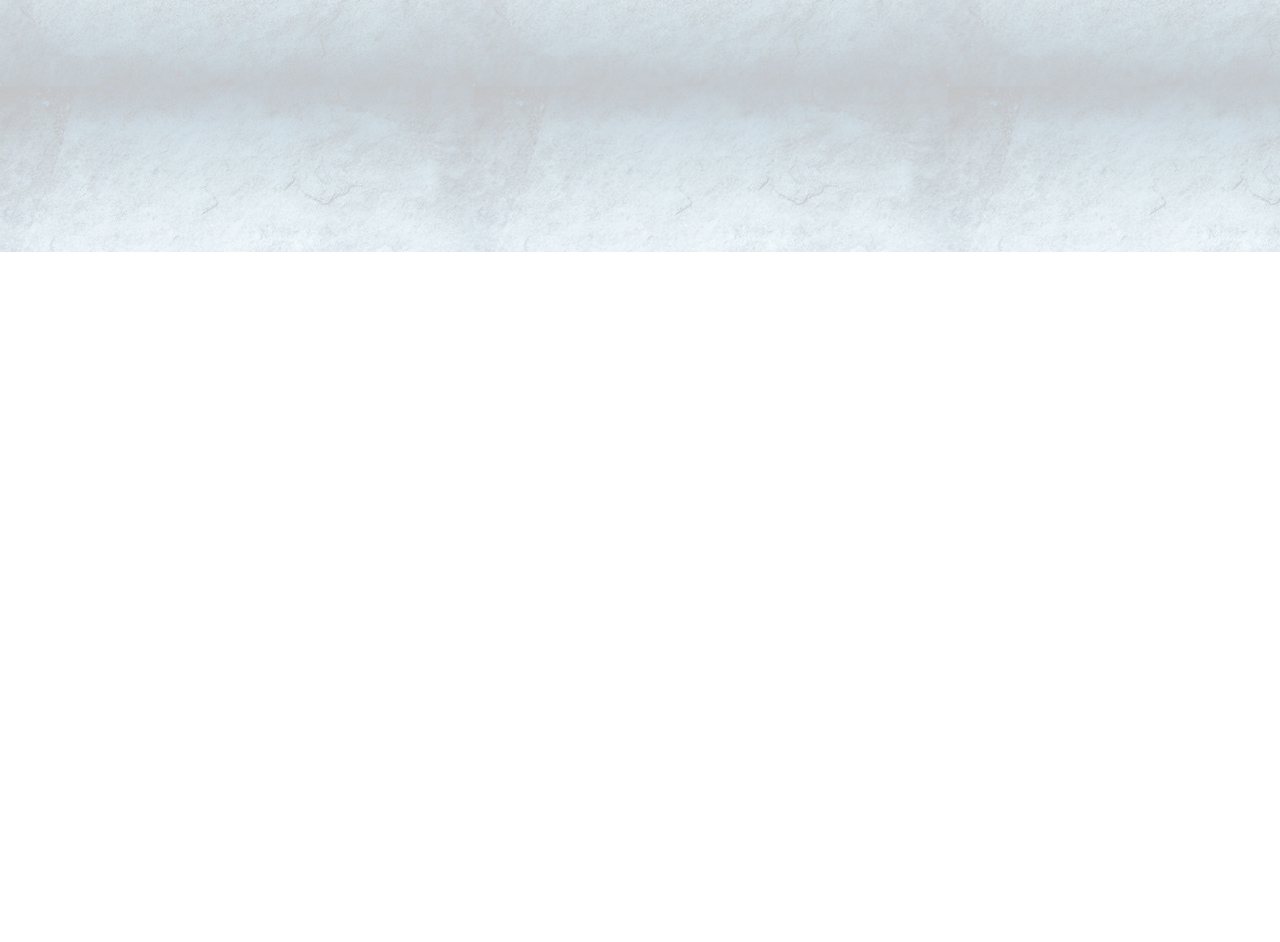
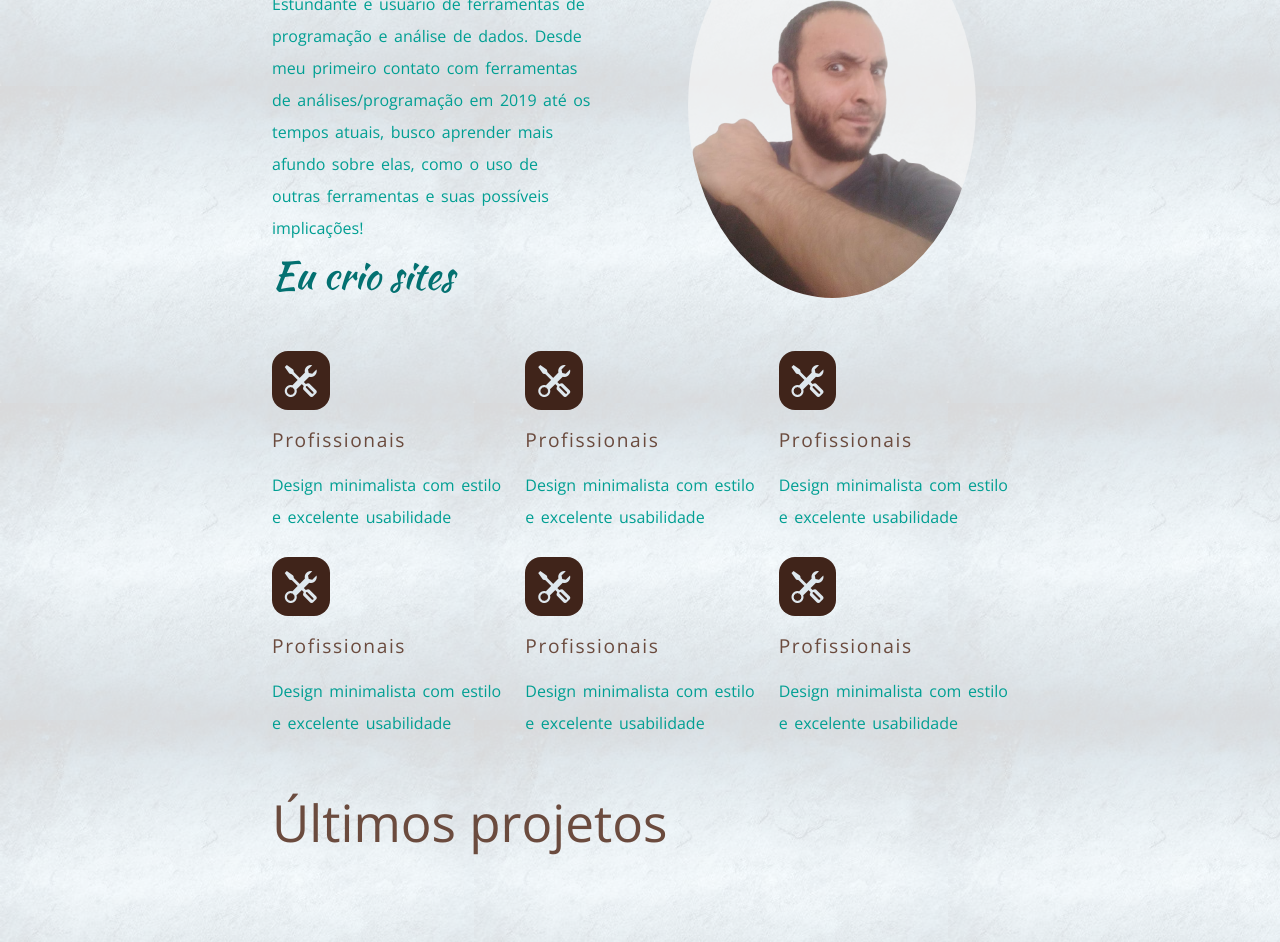
Before and after one commit to Sergiodcdn/projeto-home, a website: page index.html in a window 1280 px wide. Shown: the part 548-1490 px from the top of the page. Before the commit the page ends 800 px from the top, so only its background shows below. Drawn offline with nearby package versions, Linux system fonts and the light colour scheme.

Commit message:
upkaralheta

```diff
--- a/css/leiaute.css
+++ b/css/leiaute.css
@@ -77,3 +77,28 @@ header {
     display: flex;
     justify-content: space-between;
 }
+
+.sec-sobre {
+    display: grid;
+    grid-template-columns: 1fr 1fr;
+    grid-gap: 6rem;
+    grid-template-areas: "texto foto";
+}
+
+.div-sobre-foto {
+    grid-area: foto;
+}
+
+.div-sobre-texto {
+    grid-area: texto;
+    display: flex;
+    flex-direction: column;
+    justify-content: space-between;
+}
+
+.sec-sobre-itens {
+    display: grid;
+    grid-template-columns: 1fr 1fr 1fr;
+    grid-template-rows: auto auto;
+    grid-gap: 1.5rem;
+}
--- a/css/style.css
+++ b/css/style.css
@@ -20,6 +20,7 @@ body {
     font-family: 'Open Sans', sans-serif;
     margin: 0;
     padding: 0;
+    position: relative;
 }
 
 body::after {
@@ -29,7 +30,7 @@ body::after {
     left: 0;
     right: 0;
     bottom: 0;
-    opacity: 0.23;
+    opacity: 0.15;
     z-index: -1;
     background: url(/imagens/bg-papel.jpg);
 }
@@ -47,13 +48,35 @@ a {
     color: var(--cor5);
 }
 
-h1, h2, h3, h4, h5, h6 {
+h1,
+h2,
+h3,
+h4,
+h5,
+h6 {
     font-weight: normal;
     color: var(--cor6);
 }
 
 h1 {
     font-size: 4rem;
+}
+
+h2 {
+    font-size: 3.2rem;
+    color: var(--cor8);
+}
+
+h3 {
+    font-family: 'Kaushan Script', cursive;
+    font-size: 2.4rem;
+    color: var(--cor5);
+}
+
+h5 {
+    color: var(--cor8);
+    font-size: 1.2rem;
+    letter-spacing: .1rem;
 }
 
 h6 {
@@ -95,13 +118,30 @@ p {
     font-size: .8rem;
     letter-spacing: .15rem;
     text-transform: uppercase;
-    display: flex;
-    align-self: center;
-    padding: .75rem 1.5rem;
-    transition: border-color 500ms;
+    padding: 1.2rem 1.5rem;
+    display: inline-block;
+    cursor: pointer;
+    transition: background-color 500ms;
 }
 
-.btn-contorno:hover {
-    border-color: var(--cor4);
+.btn-solido:hover {
+    background-color: var(--cor4);
+    color: var(--cor9);
     transition: 500ms;
 }
+
+.div-sobre-foto img {
+    width: 90%;
+    border-radius: 50%;
+    background-color: rgba(245, 245, 245, 0.706);
+    display: inline-block;
+}
+
+.item-sobre i {
+    font-size: 2rem;
+    background-color: var(--cor4);
+    color: var(--cor9);
+    padding: .5rem .8rem;
+    display: inline-block;
+    border-radius: 1rem;
+}
--- a/index.html
+++ b/index.html
@@ -20,12 +20,75 @@
             <a href="#" class="btn-contorno">Preços</a>
         </header>
 
-        <main class="ta-center">
-            <h6>Sergio Donato Camacho do Nascimento</h6>
-            <h1>Engenheiro</h1>
-            <p>Códigos, Dados e Páginas</p>
+        <main class="ta-center mb-30">
+            <h6 class="mb-20">Sergio Donato Camacho do Nascimento</h6>
+            <h1 class="mb-20">Engenheiro</h1>
+            <p class="mb-20">Códigos, Dados e Páginas</p>
             <a href="#" class="btn-solido">Contrate-me</a>
         </main>
+
+        <section class="sec-sobre mb-30">
+            <div class="div-sobre-foto">
+                <img src="imagens/fot2.png" alt="minha foto">
+            </div>
+
+            <div class="div-sobre-texto">
+                <h2>Sobre mim</h2>
+                <p>Estundante e usuário de ferramentas de programação e análise de dados. Desde meu primeiro contato com ferramentas de análises/programação em 2019 até os tempos atuais, busco aprender mais afundo sobre elas, como o uso de outras ferramentas e suas possíveis implicações! </p>
+                <h3>Eu crio sites</h3>
+            </div>
+        </section>
+
+        <section class="sec-sobre-itens mb-30">
+            <div class="item-sobre">
+                <i class="bi-tools mb-10">
+                </i>
+                <h5 class="mb-10">Profissionais</h5>
+                <p>Design minimalista com estilo e excelente usabilidade</p>
+            </div>
+
+            <div class="item-sobre">
+                <i class="bi-tools mb-10">
+                </i>
+                <h5 class="mb-10">Profissionais</h5>
+                <p>Design minimalista com estilo e excelente usabilidade</p>
+            </div>
+
+            <div class="item-sobre">
+                <i class="bi-tools mb-10">
+                </i>
+                <h5 class="mb-10">Profissionais</h5>
+                <p>Design minimalista com estilo e excelente usabilidade</p>
+            </div>
+
+            <div class="item-sobre">
+                <i class="bi-tools mb-10">
+                </i>
+                <h5 class="mb-10">Profissionais</h5>
+                <p>Design minimalista com estilo e excelente usabilidade</p>
+            </div>
+
+            <div class="item-sobre">
+                <i class="bi-tools mb-10">
+                </i>
+                <h5 class="mb-10">Profissionais</h5>
+                <p>Design minimalista com estilo e excelente usabilidade</p>
+            </div>
+
+            <div class="item-sobre">
+                <i class="bi-tools mb-10">
+                </i>
+                <h5 class="mb-10">Profissionais</h5>
+                <p>Design minimalista com estilo e excelente usabilidade</p>
+            </div>
+        </section>
+
+        <section class="sec-projetos mb-30">
+            <h2>Últimos projetos</h2>
+            <div class="item-projeto">
+
+            </div>
+        </section>
     </div>
 
     <a href="https://github.com/Sergiodcdn" target="_blank"></a>
```
